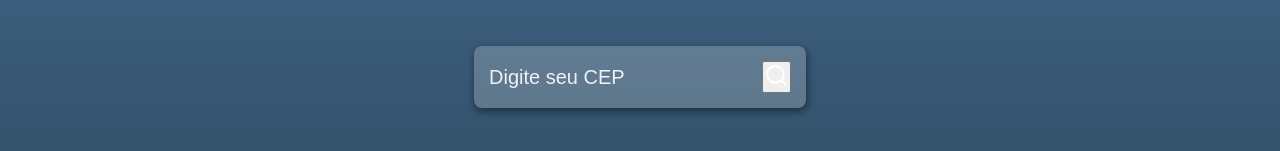
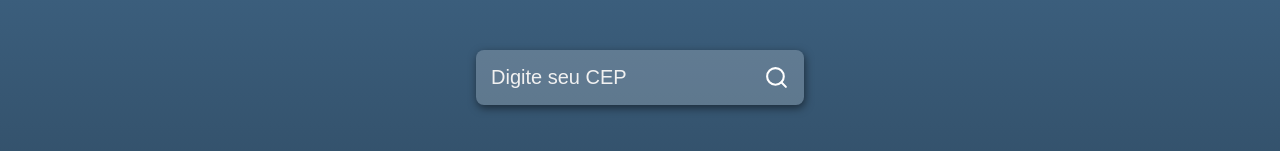
Before and after one commit to devMahaw/buscador_de_cep, a React (Create React App) app: page / in a window 1280 px wide. Shown: the part 369-520 px from the top of the page. Built offline with nearby package versions, Linux system fonts and the light colour scheme.

Commit message:
refactor: code change

```diff
--- a/src/styles.css
+++ b/src/styles.css
@@ -46,6 +46,16 @@
     color: #F1F1F1;
 }
 
+.buttonSearch {
+    background-color: transparent;
+    border: 0;
+    display: flex;
+    justify-content: center;
+    align-items: center;
+    cursor: pointer;
+    transition: transform 0.5s;
+}
+
 .buttonSearch:hover {
     transform: scale(1.2);
 }
```
